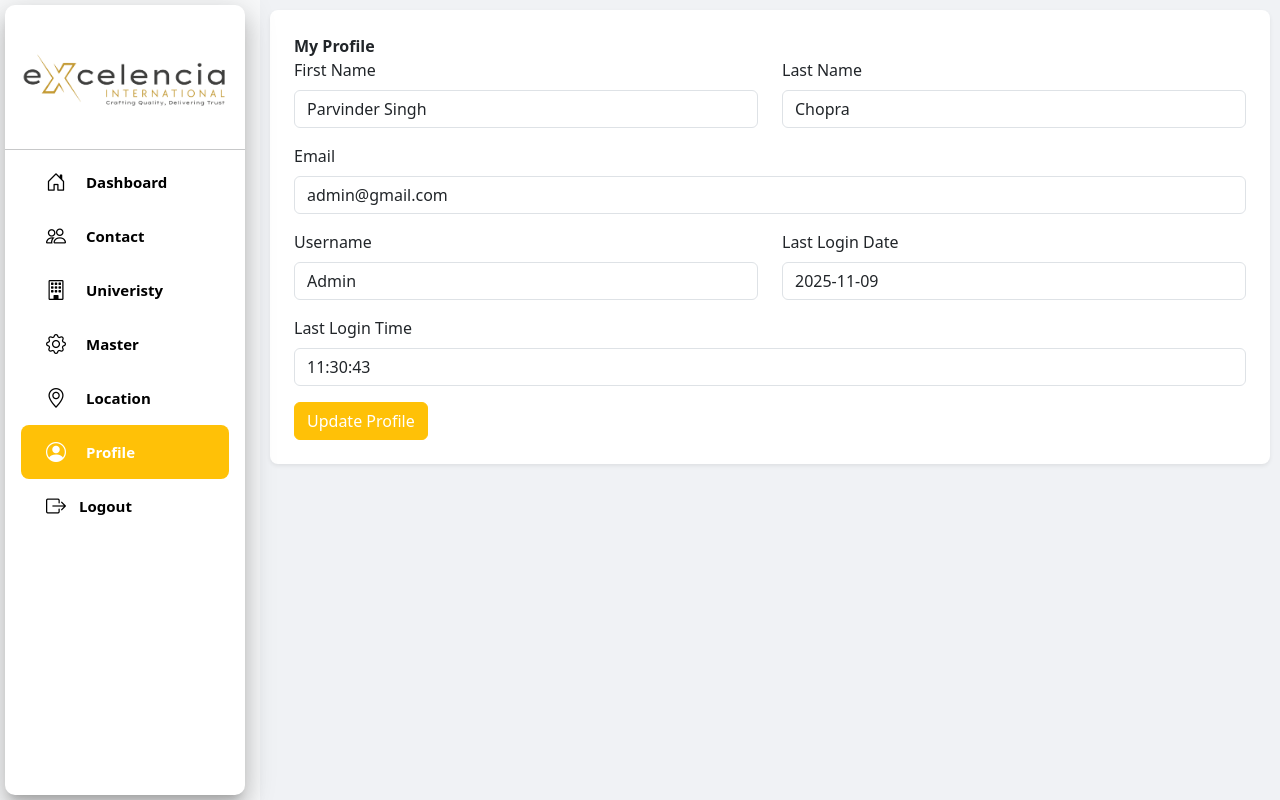
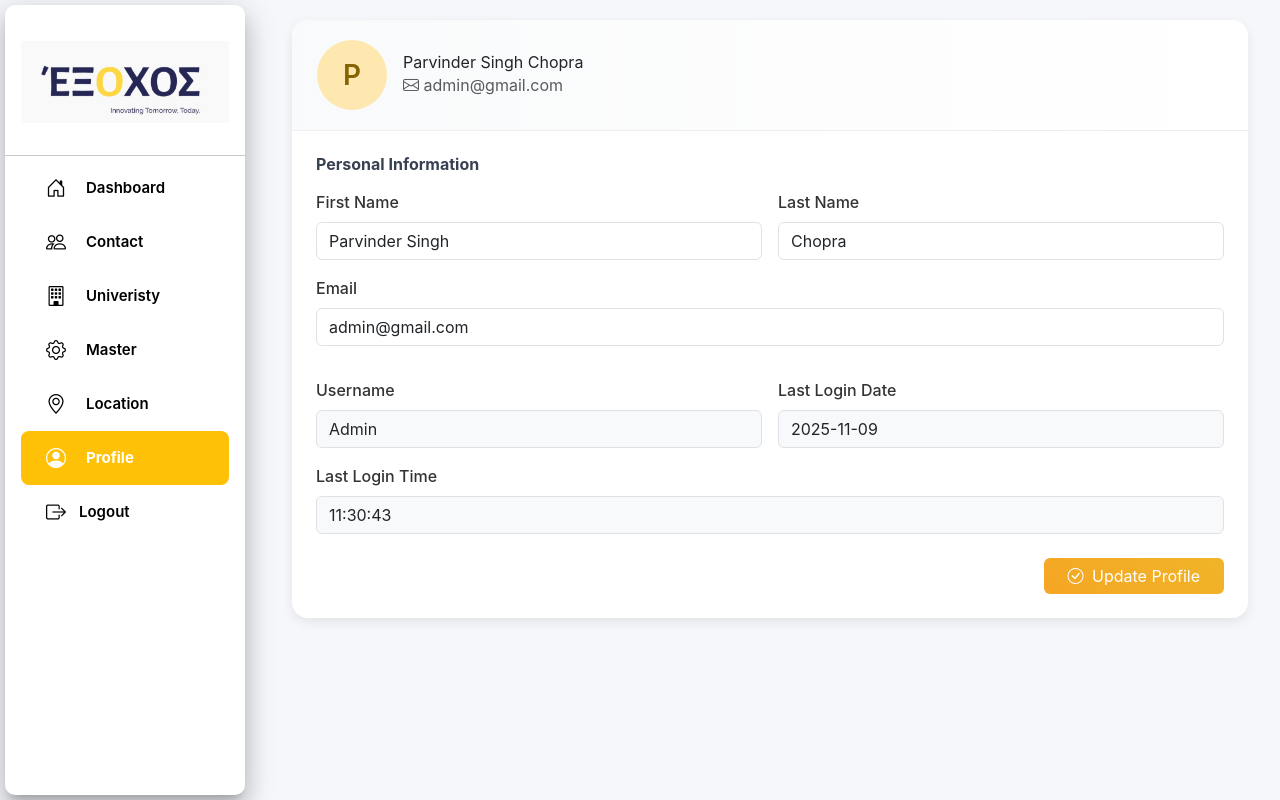
Before and after one commit to ParvinderSingh-code/CRM, a Django app: page /contact/profile/ in a window 1280 px wide. Run offline with Django 5.2, Linux system fonts and the light colour scheme; a user stored in the database is signed in; some libraries are stand-ins or nearby versions.

Commit message:
logo change and profile template display changes

```diff
--- a/templates/profile.html
+++ b/templates/profile.html
@@ -4,57 +4,103 @@
 <head>
 <meta charset="UTF-8">
 <meta name="viewport" content="width=device-width, initial-scale=1.0">
-<title>Profile</title>
+<title>My Profile</title>
 <script src="https://cdn.tailwindcss.com"></script>
 <link href="https://cdn.jsdelivr.net/npm/bootstrap@5.3.2/dist/css/bootstrap.min.css" rel="stylesheet">
 <script src="https://cdn.jsdelivr.net/npm/bootstrap@5.3.2/dist/js/bootstrap.bundle.min.js"></script>
 <link rel="stylesheet" href="https://cdn.jsdelivr.net/npm/bootstrap-icons@1.11.3/font/bootstrap-icons.css">
 <style>
+    body {
+        background: #f5f7fb;
+        font-family: 'Inter', sans-serif;
+    }
     .content-wrapper {
         margin-left: 260px;
         padding-top: 80px;
-        background-color: #f0f2f5;
         min-height: 100vh;
-        padding:10px;
+        padding: 20px;
     }
-    .top-header {
-        position: fixed;
-        top: 0; left: 260px; right: 0;
-        z-index: 1020;
+    .profile-card {
         background: #fff;
-        box-shadow: 0 4px 6px -1px rgba(0,0,0,0.1);
-        height: 60px;
+        border-radius: 1rem;
+        box-shadow: 0 4px 12px rgba(0, 0, 0, 0.08);
+        transition: all 0.3s ease;
+    }
+    .profile-card:hover {
+        box-shadow: 0 6px 16px rgba(0, 0, 0, 0.1);
+    }
+    .profile-header {
         display: flex;
         align-items: center;
-        padding: 0 20px;
-        border-radius: 10px;
-        margin: 10px;
+        gap: 1rem;
+        border-bottom: 1px solid #eee;
+        padding: 20px 25px;
+        background: linear-gradient(to right, #f9fafb, #fff);
+        border-top-left-radius: 1rem;
+        border-top-right-radius: 1rem;
+    }
+    .profile-avatar {
+        width: 70px;
+        height: 70px;
+        border-radius: 50%;
+        background: #ffe8b0;
+        display: flex;
+        align-items: center;
+        justify-content: center;
+        font-size: 28px;
+        color: #856404;
+        font-weight: 600;
+    }
+    label {
+        font-weight: 500;
+        color: #333;
+    }
+    .btn-warning {
+        background: linear-gradient(45deg, #f5a623, #f0b429);
+        border: none;
+        transition: 0.3s;
+    }
+    .btn-warning:hover {
+        background: linear-gradient(45deg, #f0b429, #f5a623);
+        transform: translateY(-1px);
     }
 </style>
 </head>
-<body class="bg-light">
+<body>
     {% include "student_header.html" %}
 
     <div class="content-wrapper">
-        <div class="container mx-auto p-4 bg-white rounded-lg shadow-sm">
-            <b class="mb-4">My Profile</b>
+        <div class="container mx-auto">
+            <div class="profile-card">
+                <div class="profile-header">
+                    <div class="profile-avatar">
+                        {{ user.first_name|default:"U"|slice:":1"|upper }}
+                    </div>
+                    <div>
+                        <h4 class="m-0">{{ user.first_name }} {{ user.last_name }}</h4>
+                        <p class="text-muted mb-0"><i class="bi bi-envelope"></i> {{ user.email }}</p>
+                    </div>
+                </div>
+
+                <div class="p-4">
+                    <h5 class="fw-bold mb-3 text-gray-700">Personal Information</h5>
 
                     <!-- Toast messages -->
                     <div class="position-fixed top-0 end-0 p-3" style="z-index:1100">
                         {% for message in messages %}
-                <div class="toast align-items-center text-bg-{{message.tags}} border-0" role="alert"
-                     data-bs-delay="5000" data-bs-autohide="true">
+                        <div class="toast align-items-center text-bg-{{message.tags}} border-0 shadow-sm"
+                            role="alert" data-bs-delay="4000" data-bs-autohide="true">
                             <div class="d-flex">
                                 <div class="toast-body">{{ message }}</div>
-                        <button type="button" class="btn-close btn-close-black me-2 m-auto" data-bs-dismiss="toast"></button>
+                                <button type="button" class="btn-close btn-close-white me-2 m-auto" data-bs-dismiss="toast"></button>
                             </div>
                         </div>
                         {% endfor %}
                     </div>
 
-            <form method="POST">
+                    <form method="POST" class="mt-3">
                         {% csrf_token %}
-                <div class="row mb-3">
+                        <div class="row g-3">
                             <div class="col-md-6">
                                 <label class="form-label">First Name</label>
                                 <input type="text" class="form-control" name="first_name" value="{{ user.first_name }}" required>
@@ -65,36 +111,37 @@
                             </div>
                         </div>
 
-                <div class="mb-3">
+                        <div class="mt-3">
                             <label class="form-label">Email</label>
                             <input type="email" class="form-control" name="email" value="{{ user.email }}" required>
                         </div>
 
-                <div class="row mb-3">
+                        <div class="row g-3 mt-3">
                             <div class="col-md-6">
                                 <label class="form-label">Username</label>
-                        <input type="text" class="form-control" value="{{ user.username }}" readonly>
+                                <input type="text" class="form-control bg-light" value="{{ user.username }}" readonly>
                             </div>
                             <div class="col-md-6">
                                 <label class="form-label">Last Login Date</label>
-                        {% if user.last_login %}
-                            <input type="text" class="form-control" value="{{ user.last_login|date:'Y-m-d' }}" readonly>
-                        {% else %}
-                            <input type="text" class="form-control" value="" readonly>
-                        {% endif %}
+                                <input type="text" class="form-control bg-light"
+                                    value="{% if user.last_login %}{{ user.last_login|date:'Y-m-d' }}{% endif %}" readonly>
                             </div>
                         </div>
-                <div class="mb-3">
+
+                        <div class="mt-3">
                             <label class="form-label">Last Login Time</label>
-                    {% if user.last_login %}
-                        <input type="text" class="form-control" value="{{ user.last_login|time:'H:i:s' }}" readonly>
-                    {% else %}
-                        <input type="text" class="form-control" value="" readonly>
-                    {% endif %}
+                            <input type="text" class="form-control bg-light"
+                                value="{% if user.last_login %}{{ user.last_login|time:'H:i:s' }}{% endif %}" readonly>
                         </div>
 
-                <button type="submit" class="btn btn-warning text-white">Update Profile</button>
+                        <div class="text-end mt-4">
+                            <button type="submit" class="btn btn-warning text-white px-4">
+                                <i class="bi bi-check-circle me-1"></i> Update Profile
+                            </button>
+                        </div>
                     </form>
+                </div>
+            </div>
         </div>
     </div>
 
--- a/templates/student_header.html
+++ b/templates/student_header.html
@@ -76,7 +76,7 @@
 
 <div class="sidebar" style="border-radius: 10px;margin:5px">
     <div class="logo">
-        <img src="{% static 'images/excelencia-logo-603px-1-2-2048x749.png' %}" alt="Excelencia Logo">
+        <img src="{% static 'images/eeoxoe.jpg' %}" alt="Excelencia Logo">
     </div>
     <hr style="margin-bottom:5px">
     <div class="sidebar-wrapper">
```
Also changed, not shown: db.sqlite3, static/images/eeoxoe.jpg (added). Lines whose indentation alone changed are shown as unchanged.
